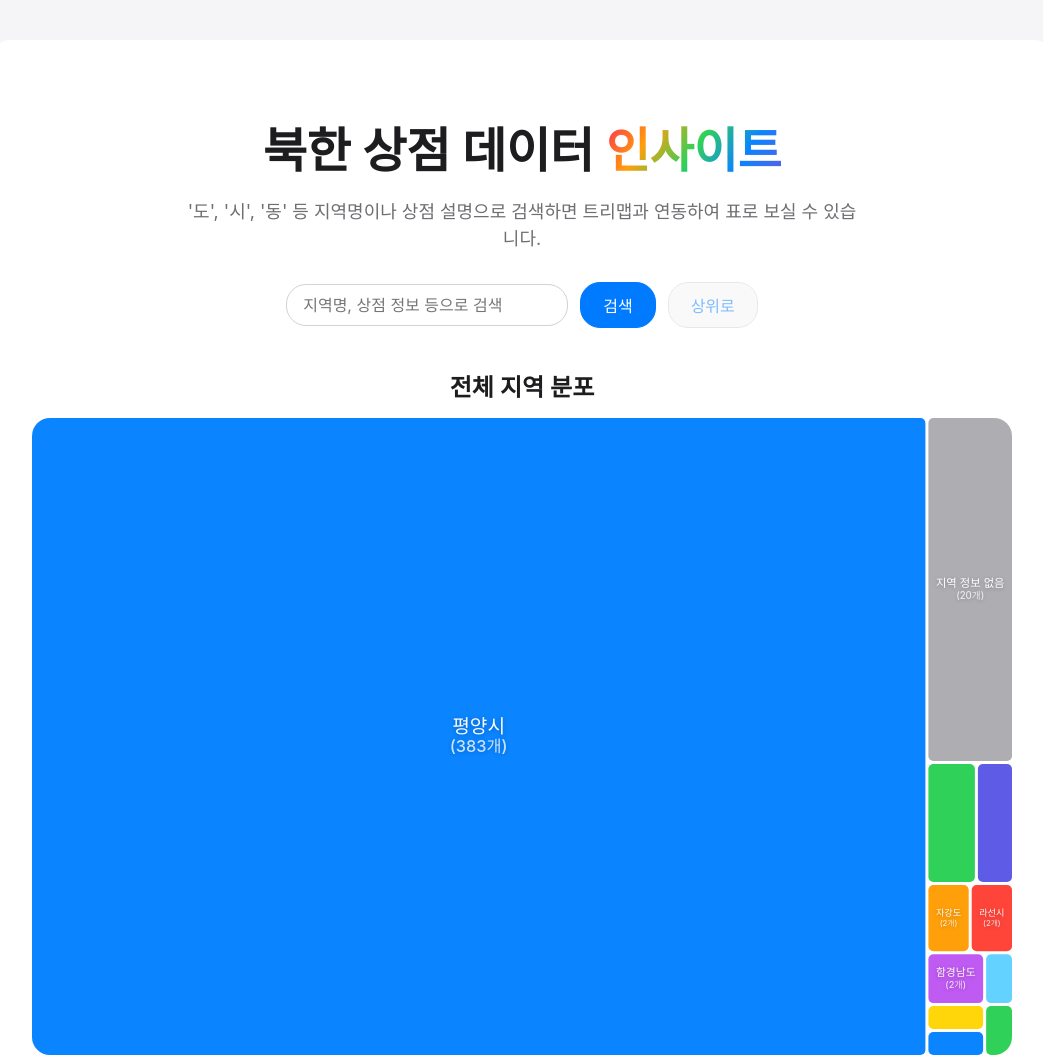
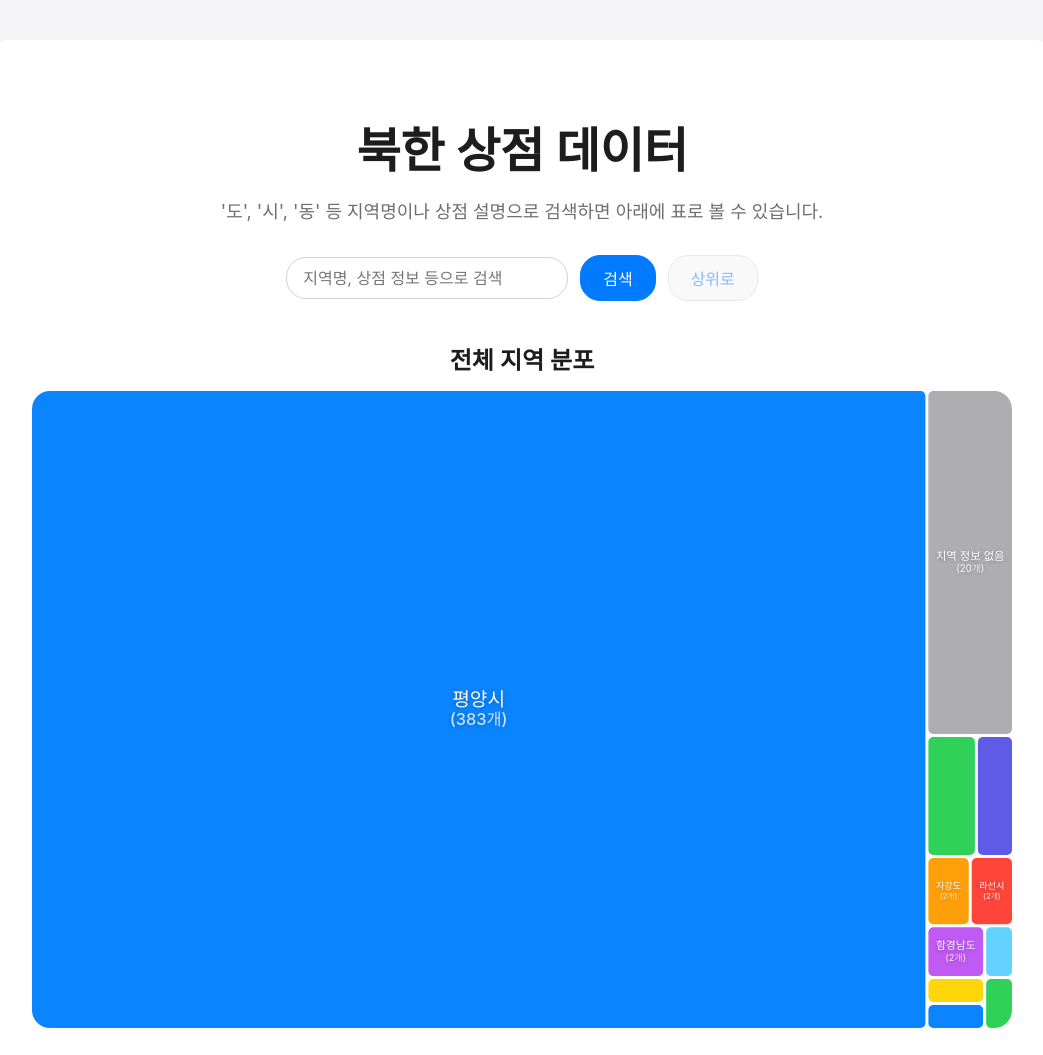
Before and after one commit to dhmun/north-korea-store, a plain HTML site: page index.html in a window 1280 px wide. Shown: the whole page, without its empty margins (118-1161 px from the left). Drawn offline with nearby package versions, Linux system fonts and the light colour scheme.

Commit message:
Update index.html

```diff
--- a/index.html
+++ b/index.html
@@ -52,8 +52,8 @@
 </head>
 <body>
     <main class="content-wrapper">
-        <h1>북한 상점 데이터 <span class='apple-gradient-text'>인사이트</span></h1>
-        <p class="subtitle">'도', '시', '동' 등 지역명이나 상점 설명으로 검색하면 트리맵과 연동하여 표로 보실 수 있습니다.</p>
+        <h1>북한 상점 데이터 </h1>
+        <p class="subtitle">'도', '시', '동' 등 지역명이나 상점 설명으로 검색하면 아래에 표로 볼 수 있습니다.</p>
         <div class="controls-wrapper">
             <input type="search" id="search-input" placeholder="지역명, 상점 정보 등으로 검색">
             <button id="search-button" class="control-button">검색</button>
```
